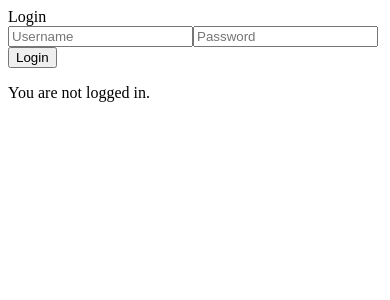
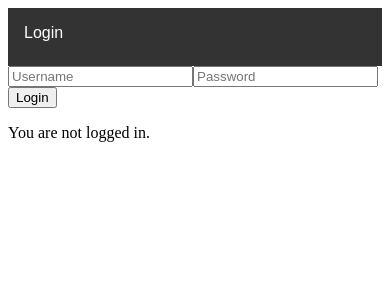
Before and after one commit to jrletner/limitless-tracker, an Angular app: page /login in a window 390 px wide. Shown: the top 300 px of the page. Built offline with nearby package versions, Linux system fonts and the light colour scheme.

Commit message:
feat: add navbar component styles for improved layout and responsiveness

```diff
--- a/src/app/shared/navbar/navbar.component.css
+++ b/src/app/shared/navbar/navbar.component.css
@@ -0,0 +1,52 @@
+/* General navbar styling */
+nav {
+  display: flex;
+  justify-content: space-between;
+  align-items: center;
+  background-color: #333;
+  padding: 1rem;
+  color: white;
+  font-family: Arial, sans-serif;
+}
+
+/* Links inside the navbar */
+nav a {
+  color: white;
+  text-decoration: none;
+  margin-right: 1rem;
+  font-size: 1rem;
+  transition: color 0.3s ease;
+}
+
+nav a:hover {
+  color: #00bcd4;
+}
+
+/* Button styling */
+nav button {
+  background-color: #00bcd4;
+  color: white;
+  border: none;
+  padding: 0.5rem 1rem;
+  border-radius: 5px;
+  cursor: pointer;
+  font-size: 1rem;
+  transition: background-color 0.3s ease;
+}
+
+nav button:hover {
+  background-color: #008c9e;
+}
+
+/* Responsive design for smaller screens */
+@media (max-width: 600px) {
+  nav {
+    flex-direction: column;
+    align-items: flex-start;
+  }
+
+  nav a,
+  nav button {
+    margin-bottom: 0.5rem;
+  }
+}
```
